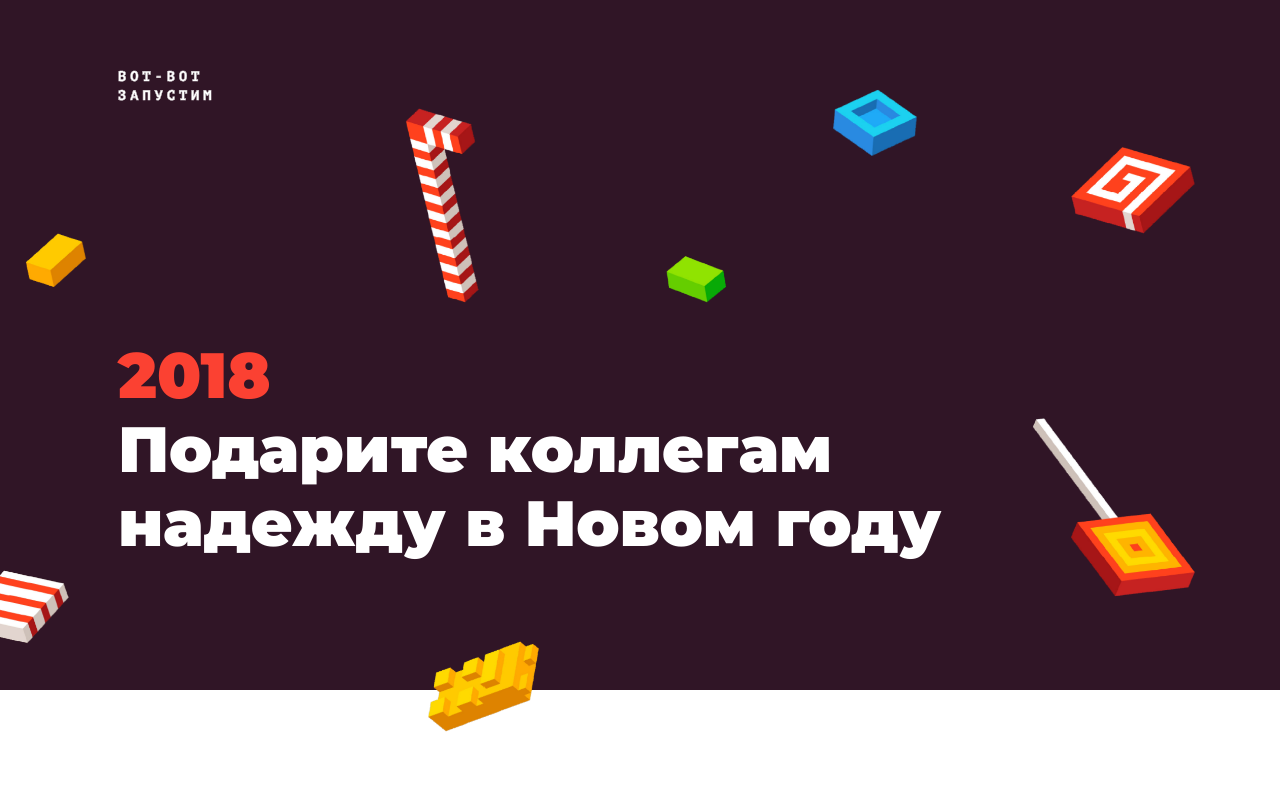
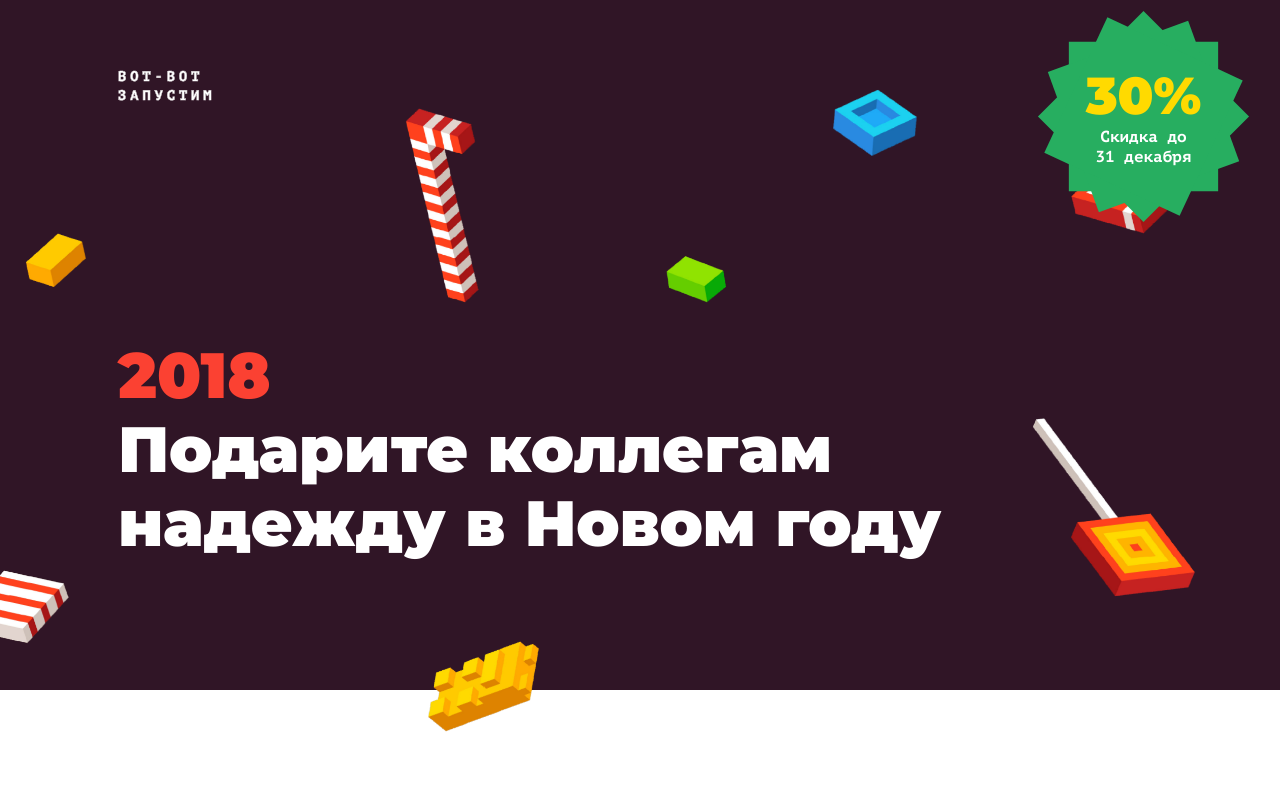
Before and after one commit to zhabinskiy/vot-vot.net, a React (Create React App) app: page / in a window 1280 px wide. Shown: the top 800 px of the page. Built offline with nearby package versions, Linux system fonts and the light colour scheme.

Commit message:
feat: add Discount (wrong place)

```diff
--- a/src/Footer/index.js
+++ b/src/Footer/index.js
@@ -83,6 +83,32 @@ const SocialLink = ({href, src, onClick}) => (
   </SocialWrapper>
 );
 
+const Discount = styled.div`
+  position: absolute;
+  width: 213px;
+  height: 213px;
+  background: url(${require('./discount.svg')}) no-repeat;
+  background-size: cover;
+  top: 10px;
+  right: 30px;
+`;
+
+const DiscountPrice = styled.div`
+  text-align: center;
+  font: 900 52px/52px 'Montserrat', Helvetica Neue, Arial, sans-serif;
+  color: #FFDA00;
+  margin-top: 60px;
+`;
+
+const DiscountLabel = styled.div`
+  font-weight: bold;
+  padding-top: 5px;
+  font-size: 16px;
+  line-height: 20px;
+  text-align: center;
+`;
+
+
 export default class Footer extends React.Component {
 
   shareLink = (link) => {
@@ -95,6 +121,13 @@ export default class Footer extends React.Component {
     <Wrapper>
       <Grid>
         <Row>
+
+          <Discount>
+            <DiscountPrice>30%</DiscountPrice>
+            <DiscountLabel>Скидка до<br />31&nbsp;декабря</DiscountLabel>
+          </Discount>
+
+
           <Col xs={12} lg={6}>
             Агентство отложенных диджитал-решений<br />«Вот-вот запустим». Держим слово с&nbsp;2017 года
           </Col>
```
Also changed, not shown: src/Footer/discount.svg (added).
